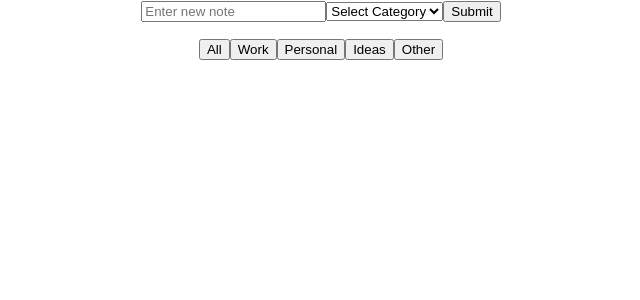
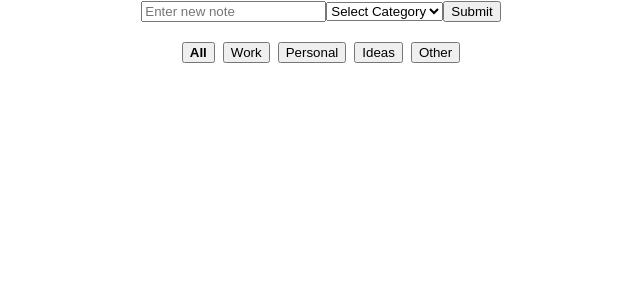
Before and after one commit to tlaze/react-coding-challenges, a React (Create React App) app in the folder notes-app/: page / in a window 1280 px wide. Shown: the top 300 px of the page, without its empty margins (319-959 px from the left). Built offline with nearby package versions, Linux system fonts and the light colour scheme.

Commit message:
added delete functionality and some styling to the filtered buttons

```diff
--- a/notes-app/src/App.js
+++ b/notes-app/src/App.js
@@ -40,6 +40,11 @@ function App() {
     filter === 'All' ? true : note.category === filter
   );
 
+  const deleteNote = (id) => {
+    const filteredNotes = notes.filter(note => note.id !== id);
+    setNotes(filteredNotes)
+  }
+
   return (
     <div className="App">
       <NoteInput
@@ -54,6 +59,7 @@ function App() {
           <NoteItem
             key={note.id}
             note={note}
+            deleteNote={deleteNote}
           />
         ))}
       </ul>
--- a/notes-app/src/components/CategoryFilter.jsx
+++ b/notes-app/src/components/CategoryFilter.jsx
@@ -7,7 +7,12 @@ function CategoryFilter({ currentFilter, handleCategory }){
             {categories.map((category) => (
                 <button
                     key={category}
-                    onClick={() => handleCategory(category)}>
+                    onClick={() => handleCategory(category)}
+                    style={{
+                        margin:'0.25rem',
+                        fontWeight: currentFilter === category ? 'bold' : 'normal'
+                    }}
+                    >
                         {category}
                 </button>
             ))}
--- a/notes-app/src/components/NoteItem.jsx
+++ b/notes-app/src/components/NoteItem.jsx
@@ -1,11 +1,12 @@
 import React from 'react'
 
-function NoteItem({ note }){
+function NoteItem({ note, deleteNote }){
     return(
         <li key={note.id}>
             <strong>Category: </strong>{note.category}
             <br></br>
             Note: {note.text}
+            <button onClick={() => deleteNote(note.id)}>Delete</button>
         </li>
     )
 }
```
